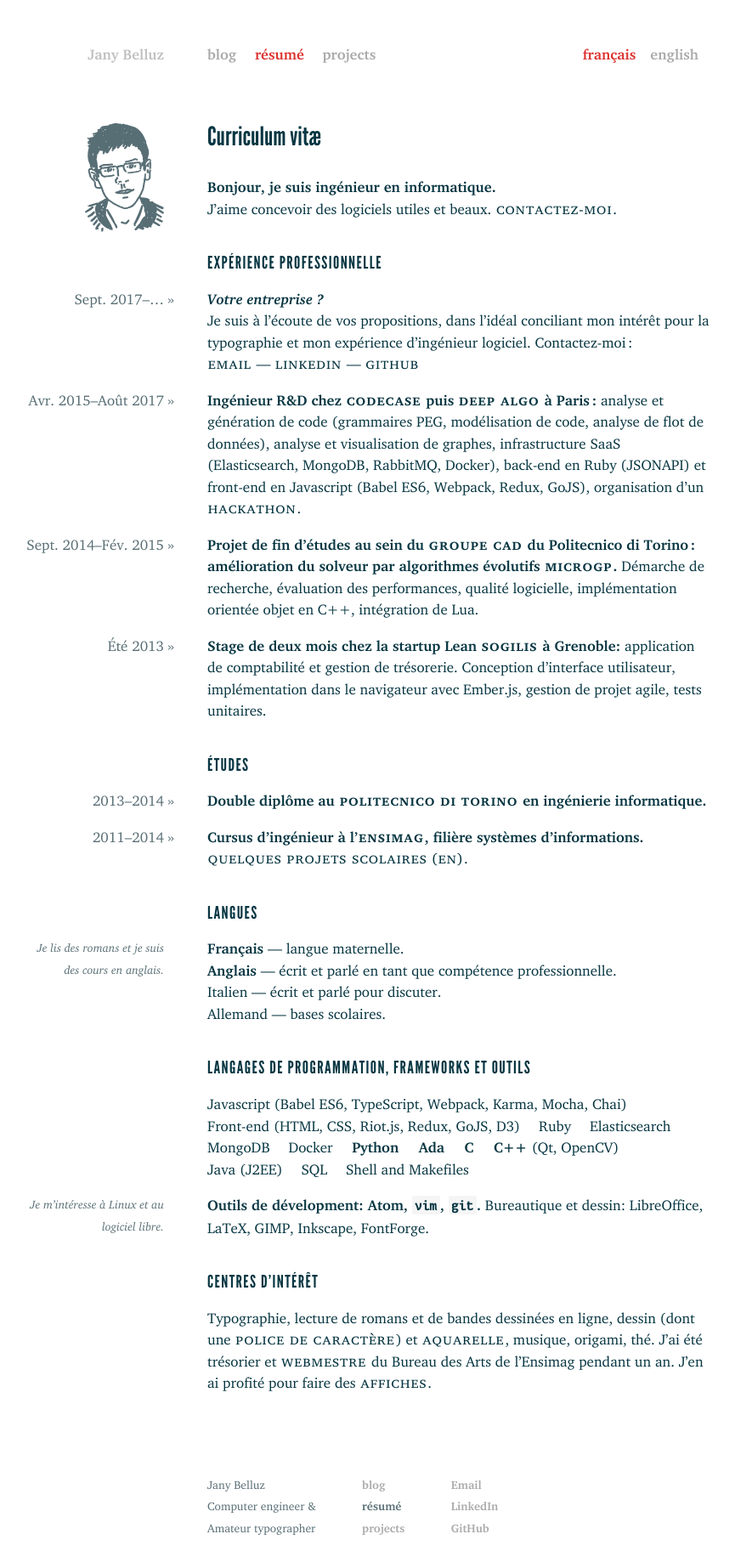
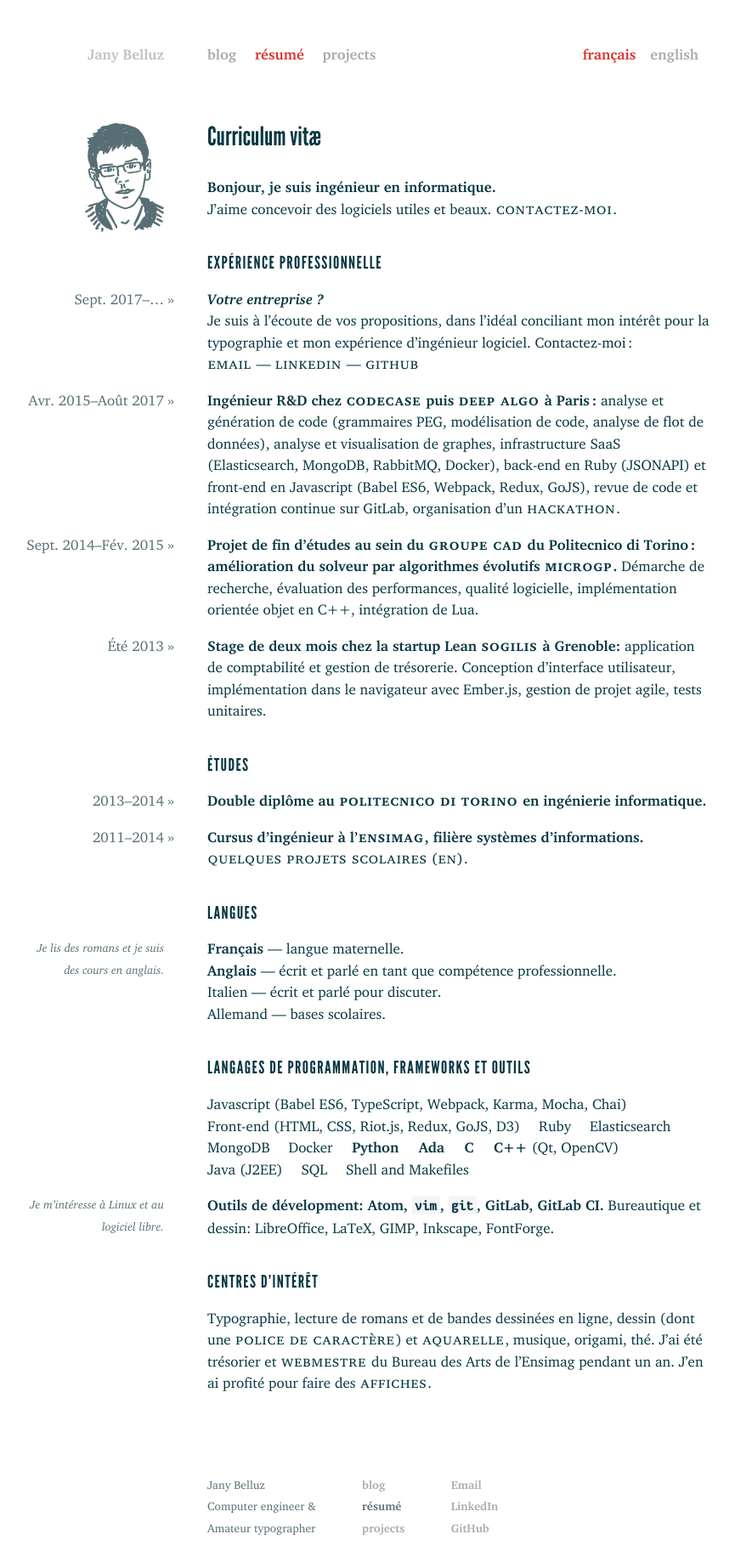
Before and after one commit to belluzj/belluzj.github.io, a Jekyll site: the page built from cv.markdown, in a window 1280 px wide. Shown: the whole page at 85% size, without its empty margins (209-1074 px from the left). Built offline with Jekyll 4.4.1, drawn with Linux system fonts in a browser that asks for light colours.

Commit message:
Add GitLab to the résumé

```diff
--- a/cv.markdown
+++ b/cv.markdown
@@ -37,8 +37,8 @@ Avr. 2015–Août 2017
 (grammaires PEG, modélisation de code, analyse de flot de données), analyse et
 visualisation de graphes, infrastructure SaaS (Elasticsearch, MongoDB, RabbitMQ,
 Docker), back-end en Ruby (JSONAPI) et front-end en Javascript (Babel ES6,
-Webpack, Redux, GoJS), organisation d'un
-[hackathon](https://github.com/DeepAlgo/HackathonJune2017).
+Webpack, Redux, GoJS), revue de code et intégration continue sur GitLab,
+organisation d'un [hackathon](https://github.com/DeepAlgo/HackathonJune2017).
 
 Sept. 2014–Fév. 2015
 {:.margin.time}
@@ -103,7 +103,7 @@ Allemand --- bases scolaires.
 Je m'intéresse à Linux et au logiciel libre.
 {:.margin.note}
 
-**Outils de dévelopment: Atom, `vim`, `git`.**
+**Outils de dévelopment: Atom, `vim`, `git`, GitLab, GitLab CI.**
 Bureautique et dessin: LibreOffice, LaTeX, GIMP, Inkscape, FontForge.
 
 ### Centres d'intérêt
--- a/resume.markdown
+++ b/resume.markdown
@@ -36,7 +36,8 @@ Apr. 2015–Aug. 2017
 (PEG grammars, code modeling, data-flow analysis), graph analysis and
 visualization, SaaS infrastructure (Elasticsearch, MongoDB, RabbitMQ, Docker),
 Ruby back-end (JSONAPI), Javascript front-end (Babel ES6, Webpack, Reduc, GoJS),
-organization of a [hackathon](https://github.com/DeepAlgo/HackathonJune2017).
+code review and continuous integration on GitLab, organization of a
+[hackathon](https://github.com/DeepAlgo/HackathonJune2017).
 
 Sept. 2014–Feb. 2015
 {:.margin.time}
@@ -101,7 +102,7 @@ German --- Basics
 I am a Linux and open-source enthusiast.
 {:.margin.note}
 
-**Development tools: Atom, `vim`, `git`.**
+**Development tools: Atom, `vim`, `git`, GitLab, GitLab CI.**
 Publishing and design: LibreOffice, LaTeX, GIMP, Inkscape, FontForge.
 
 ### Interests
```
